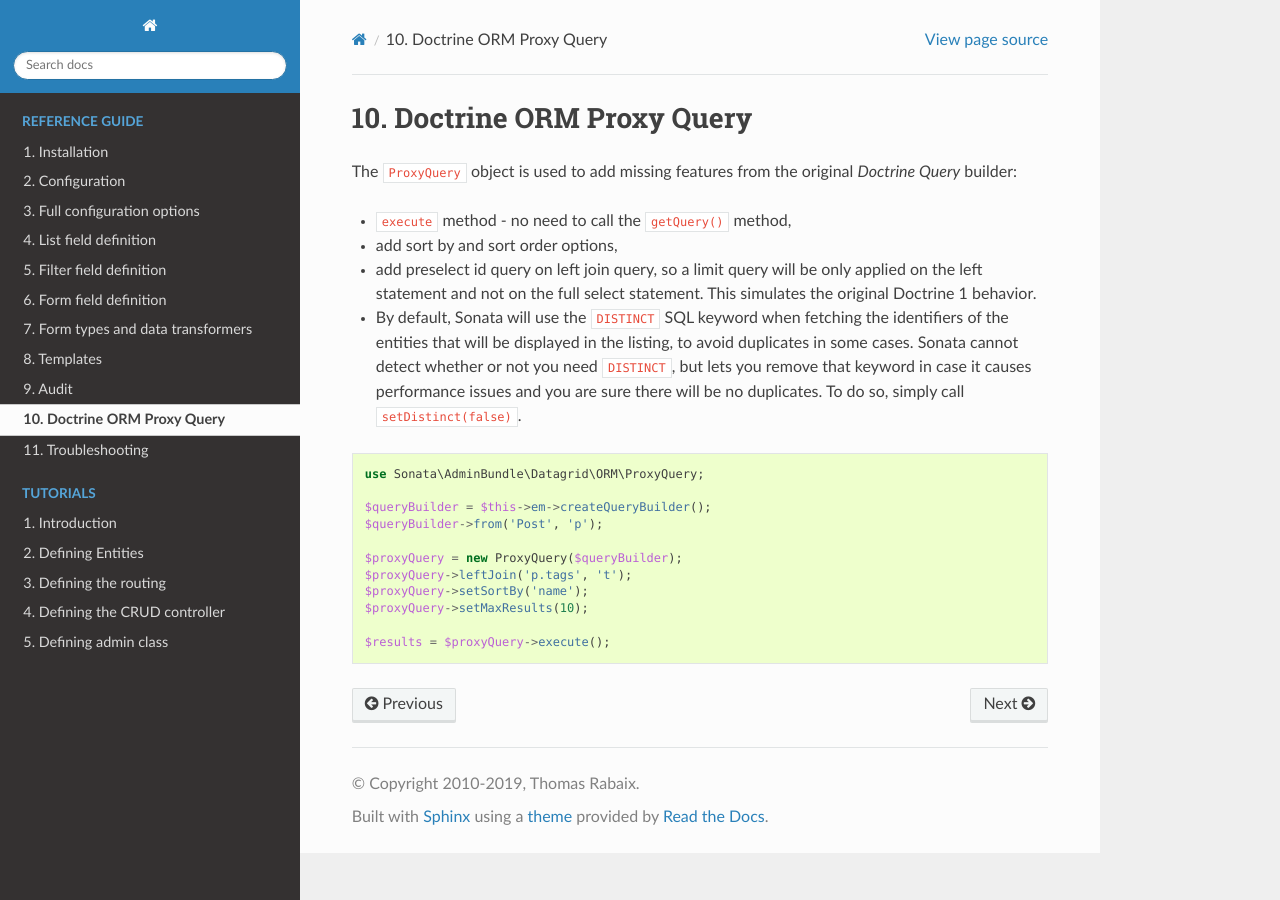
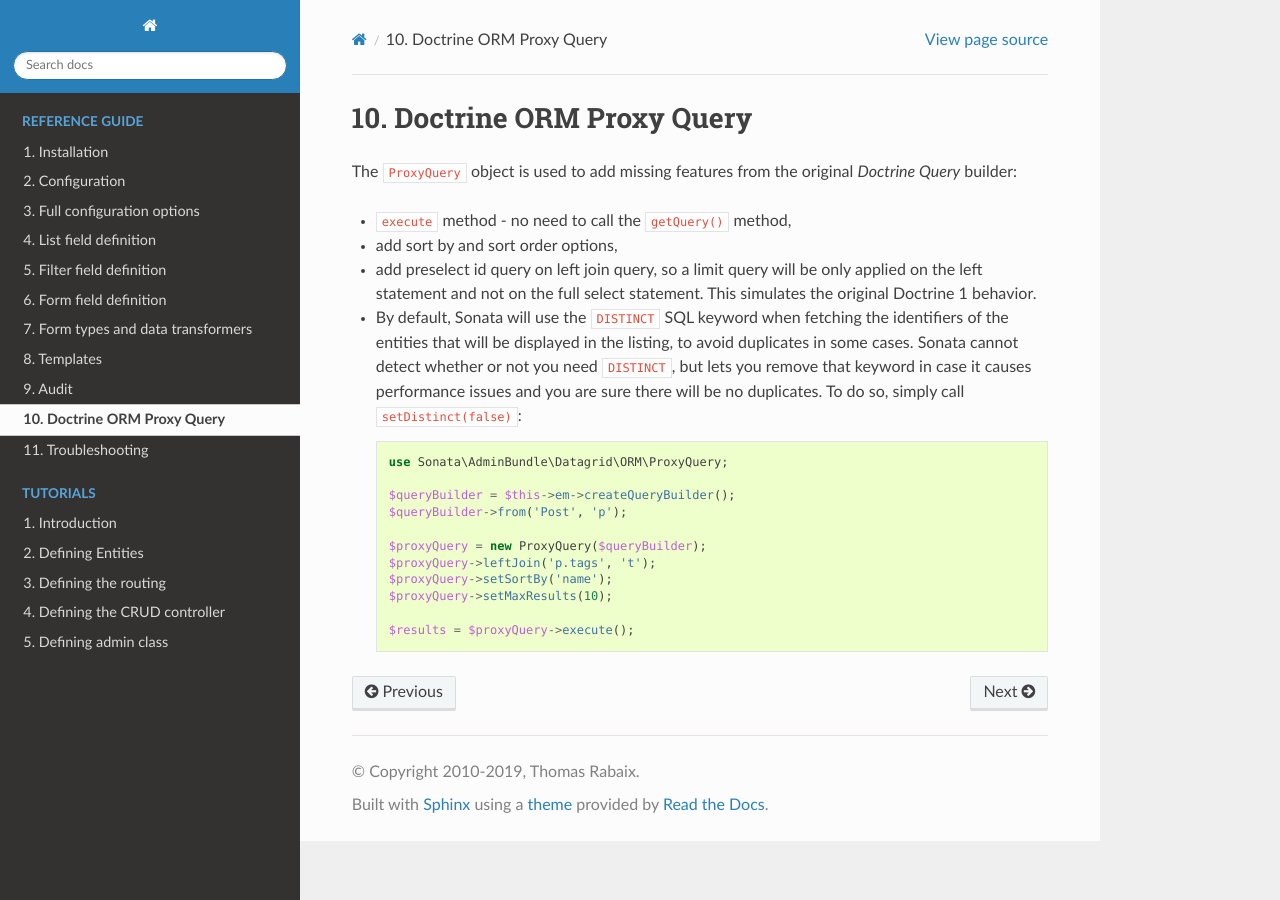
Before and after one commit to sonata-project/SonataDoctrineORMAdminBundle, a Sphinx documentation site: the page built from docs/reference/query_proxy.rst, in a window 1280 px wide. Built offline with Sphinx 7.4.7 and the Read the Docs theme 2.0.0, drawn with Linux system fonts in a browser that asks for light colours.

Commit message:
small doc-fixes

```diff
--- a/docs/reference/list_field_definition.rst
+++ b/docs/reference/list_field_definition.rst
@@ -67,9 +67,8 @@ The most important option for each field is the ``type``. The available `types`
 
 .. note::
 
-    Entities with a class as identifier value (ex. `uuid <https://github.com/ramsey/uuid>`_) will resolve to the correct supported type.
-
-    .. code-block:: php
+    Entities with a class as identifier value (ex. `uuid <https://github.com/ramsey/uuid>`_)
+    will resolve to the correct supported type::
 
         use Ramsey\Uuid\Uuid;
 
--- a/docs/reference/query_proxy.rst
+++ b/docs/reference/query_proxy.rst
@@ -16,18 +16,16 @@ The ``ProxyQuery`` object is used to add missing features from the original `Doc
   to avoid duplicates in some cases. Sonata cannot detect whether or not
   you need ``DISTINCT``, but lets you remove that keyword in case it
   causes performance issues and you are sure there will be no duplicates.
-  To do so, simply call ``setDistinct(false)``.
+  To do so, simply call ``setDistinct(false)``::
 
-.. code-block:: php
+      use Sonata\AdminBundle\Datagrid\ORM\ProxyQuery;
 
-    use Sonata\AdminBundle\Datagrid\ORM\ProxyQuery;
+      $queryBuilder = $this->em->createQueryBuilder();
+      $queryBuilder->from('Post', 'p');
 
-    $queryBuilder = $this->em->createQueryBuilder();
-    $queryBuilder->from('Post', 'p');
+      $proxyQuery = new ProxyQuery($queryBuilder);
+      $proxyQuery->leftJoin('p.tags', 't');
+      $proxyQuery->setSortBy('name');
+      $proxyQuery->setMaxResults(10);
 
-    $proxyQuery = new ProxyQuery($queryBuilder);
-    $proxyQuery->leftJoin('p.tags', 't');
-    $proxyQuery->setSortBy('name');
-    $proxyQuery->setMaxResults(10);
-
-    $results = $proxyQuery->execute();
+      $results = $proxyQuery->execute();
--- a/docs/reference/templates.rst
+++ b/docs/reference/templates.rst
@@ -32,7 +32,8 @@ You can also configure the templates used by the `Form Framework` while renderin
             form: [ '@SonataDoctrineORMAdmin/Form/form_admin_fields.html.twig' ]
             filter: [ "@SonataDoctrineORMAdmin/Form/filter_admin_fields.html.twig' ]
 
-You can also customize field types by adding types in the ``config.yml`` file. The default values are:
+You can also customize field types by adding types in your configuration file.
+The default values are:
 
 .. code-block:: yaml
 
--- a/docs/tutorial/creating_your_first_admin_class/defining_entities.rst
+++ b/docs/tutorial/creating_your_first_admin_class/defining_entities.rst
@@ -258,9 +258,7 @@ Comment
     representation from the ID object using ``$entity->getId()->__toString()`` (if implemented) when needed
     (e.g., for generating url / rendering).
 
-    For example, in a use case where `InnoDB-optimised binary UUIDs`_ is implemented:
-
-    .. code-block:: php
+    For example, in a use case where `InnoDB-optimised binary UUIDs`_ is implemented::
 
         class Comment
         {
```
Also changed, not shown: docs/tutorial/creating_your_first_admin_class/defining_admin_class.rst (+11 -11 lines).
